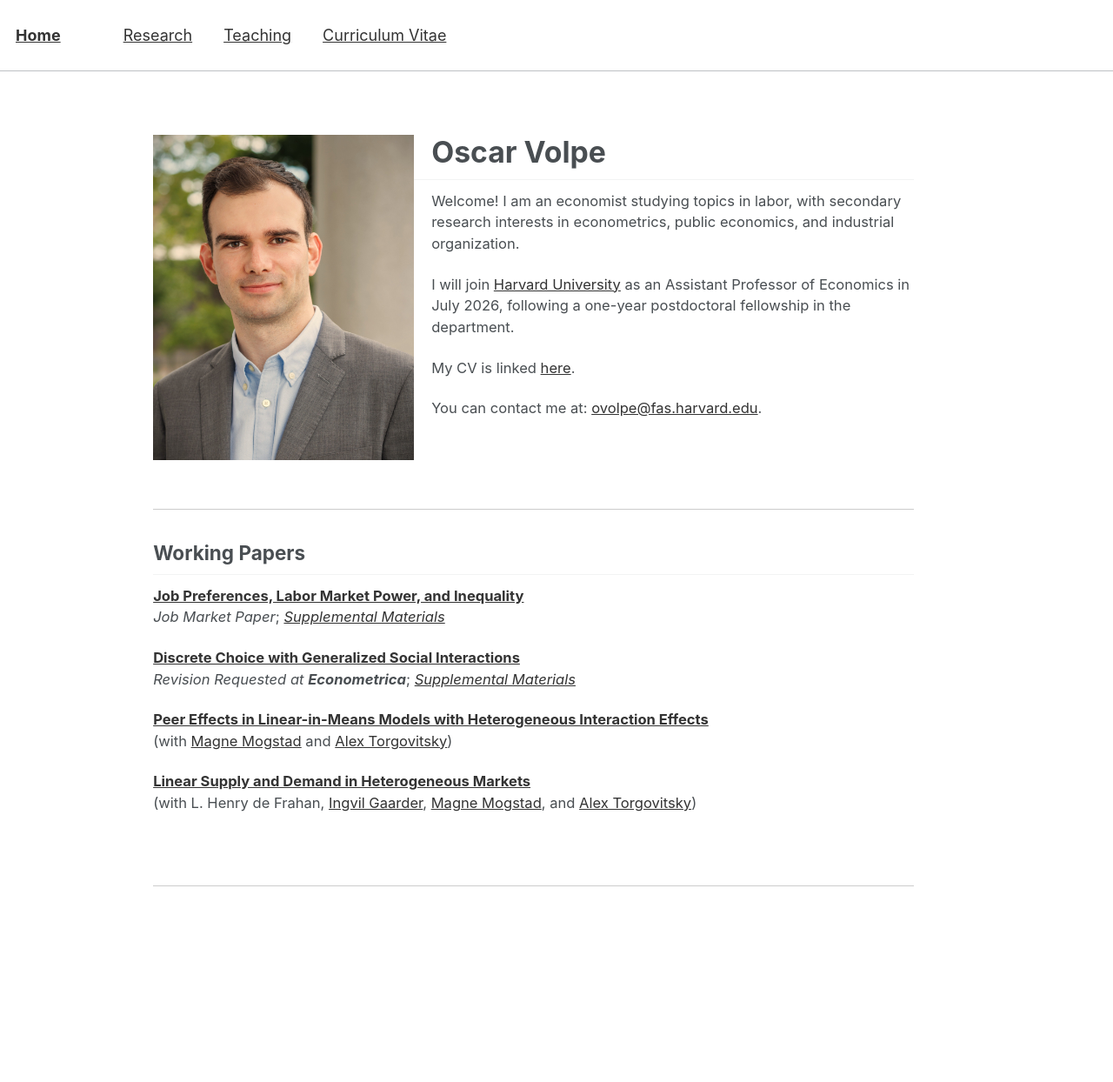
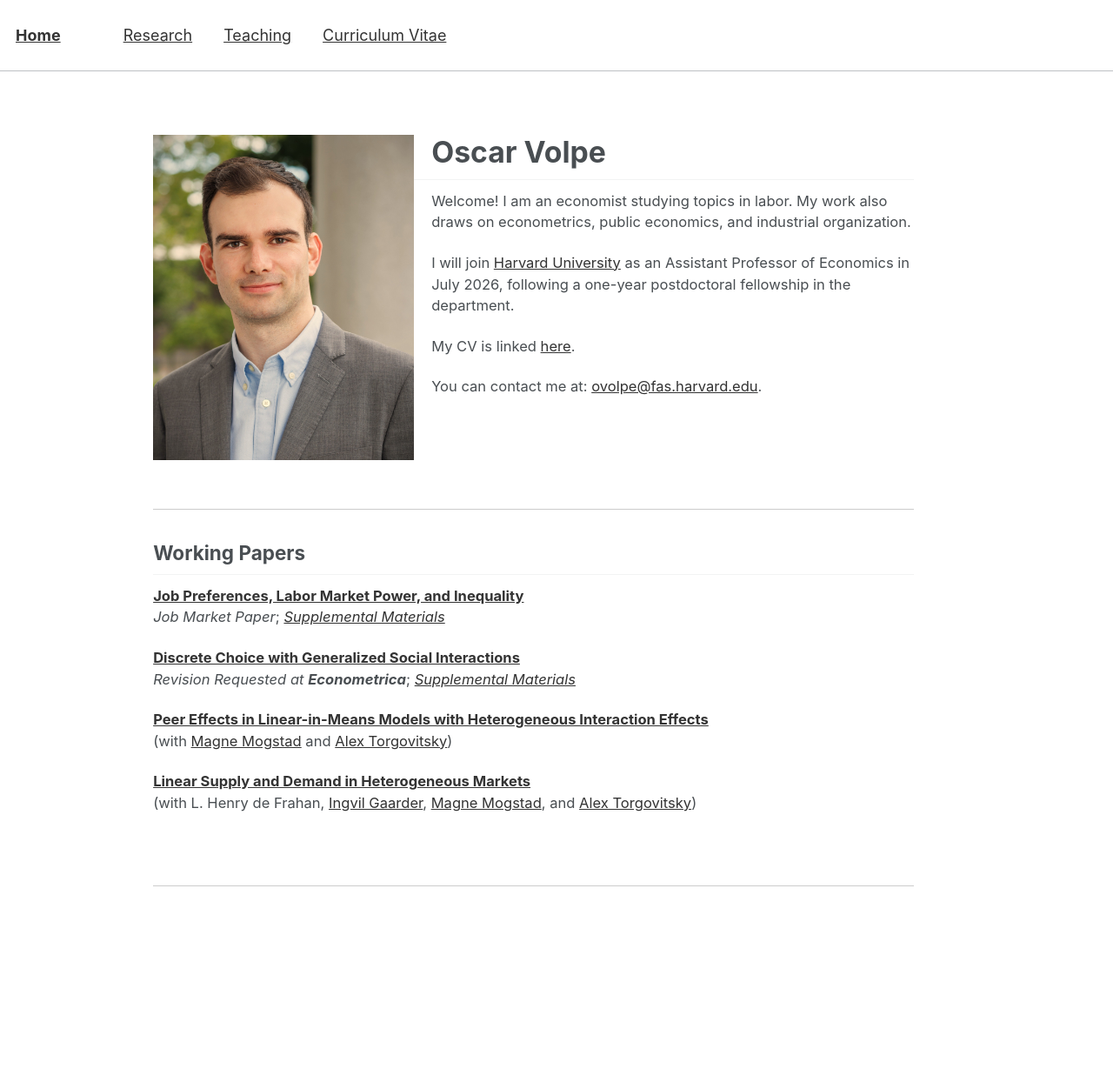
Before and after one commit to ovolpe/ovolpe.github.io, a Jekyll site: the page built from _pages/about.md, in a window 1280 px wide. Shown: the whole page at 87% size. Built offline with Jekyll 4.4.1, drawn with Linux system fonts in a browser that asks for light colours.

Commit message:
Update about.md

```diff
--- a/_pages/about.md
+++ b/_pages/about.md
@@ -10,7 +10,7 @@ redirect_from:
 
 ## <span style="font-size: 1.5em;">Oscar Volpe</span><img class="img-responsive" style="float: left; margin: 0px 20px 20px 0px;" src="/files/headshot.jpg" width="300">
 
-Welcome! I am an economist studying topics in labor, with secondary research interests in econometrics, public economics, and industrial organization.
+Welcome! I am an economist studying topics in labor. My work also draws on econometrics, public economics, and industrial organization.
 
 I will join <a href="https://www.economics.harvard.edu">Harvard University</a> as an Assistant Professor of Economics in July 2026, following a one-year postdoctoral fellowship in the department.
 
```
